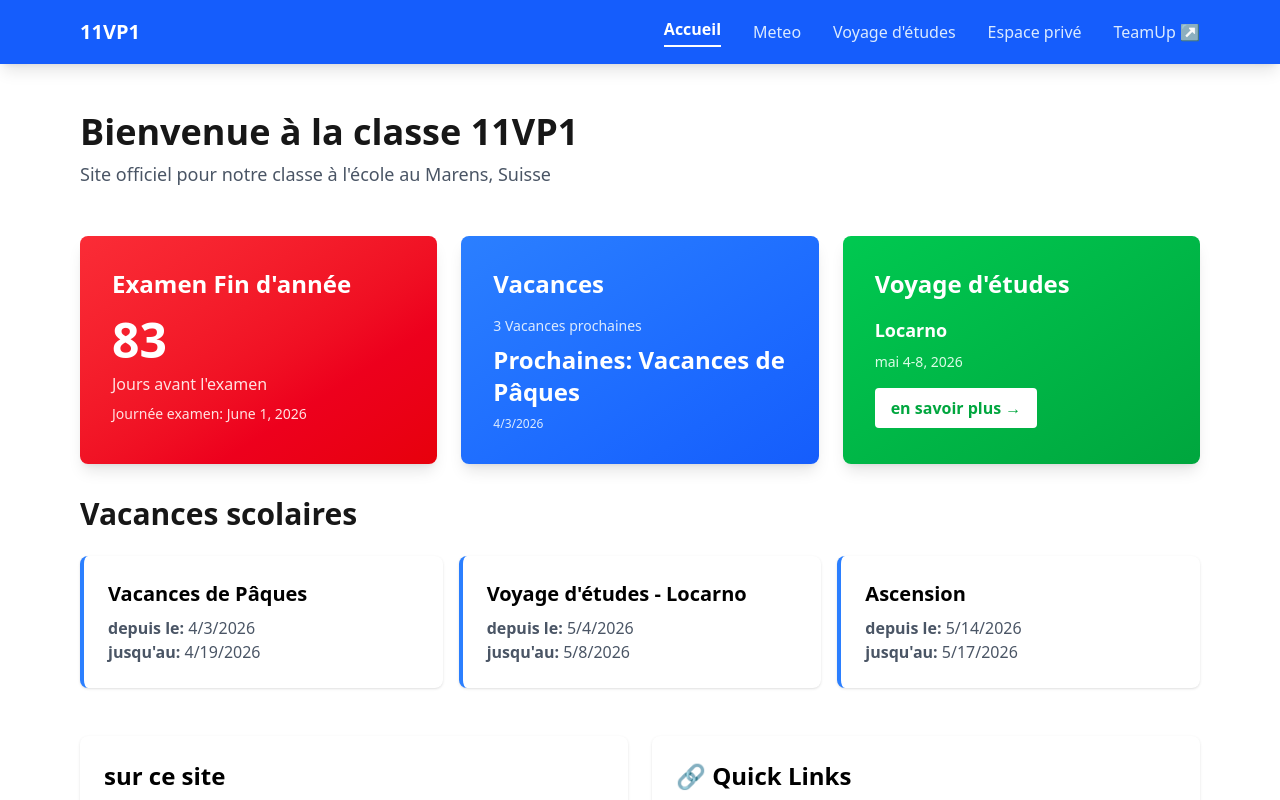
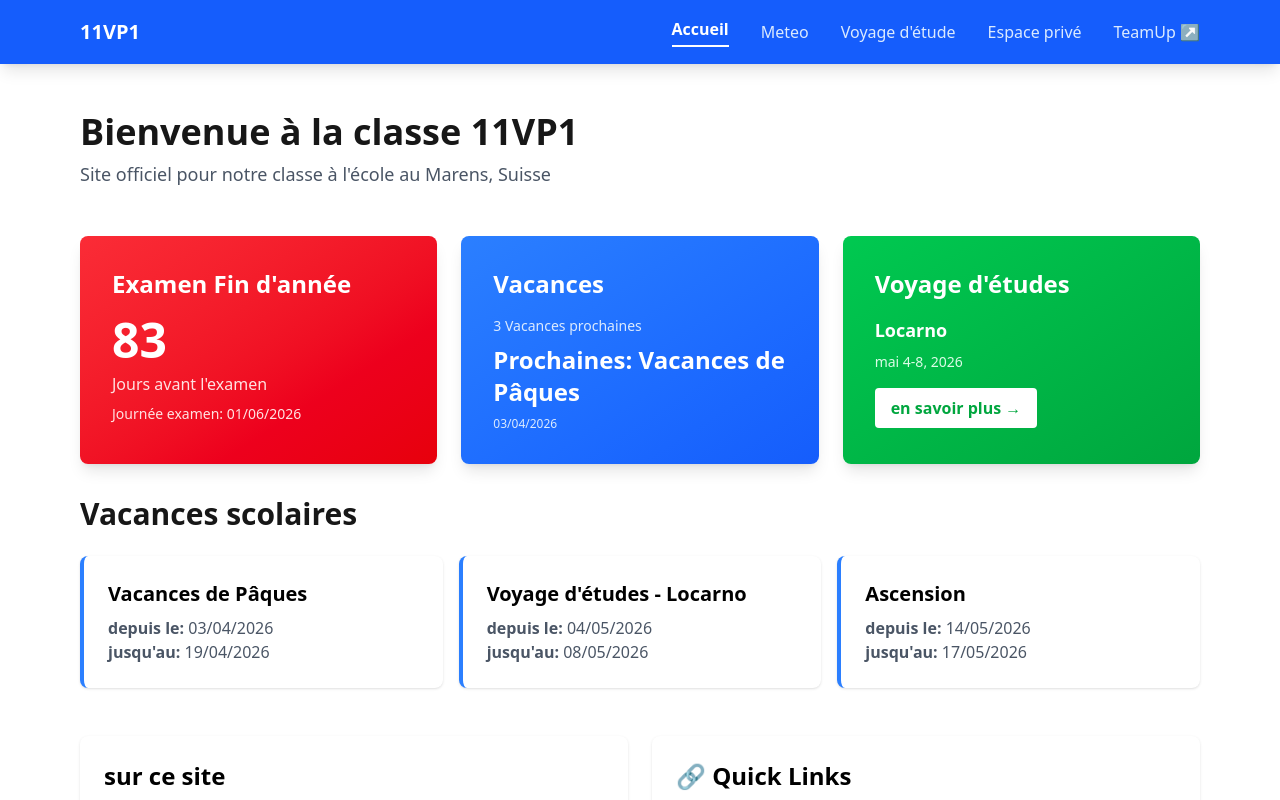
Before and after one commit to albertodicaprio/site11vp1-nextjs, a Next.js app: page / in a window 1280 px wide. Shown: the top 800 px of the page. Built offline with nearby package versions, Linux system fonts and the light colour scheme.

Commit message:
finish dates

```diff
--- a/app/page.tsx
+++ b/app/page.tsx
@@ -5,6 +5,11 @@ export default function Home() {
   const nextExam = exams[0];
   const daysUntilExam = calculateDaysUntil(nextExam.date);
   const upcomingHolidays = getUpcomingHolidays(3).filter(h => h.name !== 'Class Trip - Locarno');
+
+  const formatDateForDisplay = (dateString: string) => {
+    const date = new Date(dateString);
+    return Number.isNaN(date.getTime()) ? dateString : date.toLocaleDateString('fr-FR');
+  };
 
   return (
     <div className="max-w-6xl mx-auto px-4 py-12">
@@ -19,7 +24,7 @@ export default function Home() {
           <h2 className="text-2xl font-semibold mb-4"> {nextExam.name}</h2>
           <p className="text-5xl font-bold mb-2">{daysUntilExam}</p>
           <p className="text-red-100 mb-2">Jours avant l'examen</p>
-          <p className="text-sm text-red-100">Journée examen: {new Date(nextExam.date).toLocaleDateString('en-US', { year: 'numeric', month: 'long', day: 'numeric' })}</p>
+          <p className="text-sm text-red-100">Journée examen: {formatDateForDisplay(nextExam.date)}</p>
         </div>
 
         {/* Quick Stats */}
@@ -27,7 +32,7 @@ export default function Home() {
           <h2 className="text-2xl font-semibold mb-4"> Vacances</h2>
           <p className="text-sm text-blue-100 mb-2">{upcomingHolidays.length} Vacances prochaines</p>
           <p className="text-2xl font-bold mb-2">Prochaines: {upcomingHolidays[0]?.name || 'N/A'}</p>
-          <p className="text-xs text-blue-100">{upcomingHolidays[0] ? new Date(upcomingHolidays[0].startDate).toLocaleDateString() : ''}</p>
+          <p className="text-xs text-blue-100">{upcomingHolidays[0] ? formatDateForDisplay(upcomingHolidays[0].startDate) : ''}</p>
         </div>
 
         {/* Class Trip */}
@@ -49,10 +54,10 @@ export default function Home() {
             <div key={idx} className="bg-white p-6 rounded-lg shadow border-l-4 border-blue-500">
               <h3 className="text-xl font-semibold mb-2 text-black">{holiday.name}</h3>
               <p className="text-gray-600">
-                <strong>depuis le:</strong> {new Date(holiday.startDate).toLocaleDateString()}
+                <strong>depuis le:</strong> {formatDateForDisplay(holiday.startDate)}
               </p>
               <p className="text-gray-600">
-                <strong>jusqu'au:</strong> {new Date(holiday.endDate).toLocaleDateString()}
+                <strong>jusqu'au:</strong> {formatDateForDisplay(holiday.endDate)}
               </p>
             </div>
           ))}
--- a/app/weather/page.tsx
+++ b/app/weather/page.tsx
@@ -275,7 +275,7 @@ export default function WeatherPage() {
 
   return (
     <div className="max-w-6xl mx-auto px-4 py-12">
-      <h1 className="text-4xl font-bold mb-2">Meteo à nyon, Suisse</h1>
+      <h1 className="text-4xl font-bold mb-2">Meteo à Nyon, Suisse</h1>
       <p className="text-gray-600 mb-8">Location: 46.38°N, 6.24°E</p>
 
       {/* Current Weather */}
--- a/components/Navigation.tsx
+++ b/components/Navigation.tsx
@@ -12,7 +12,7 @@ export default function Navigation() {
   const navItems = [
     { label: 'Accueil', href: '/' },
     { label: 'Meteo', href: '/weather' },
-    { label: 'Voyage d\'études', href: '/class-trip' },
+    { label: 'Voyage d\'étude', href: '/class-trip' },
     { label: 'Espace privé', href: '/private' },
   ];
 
```
